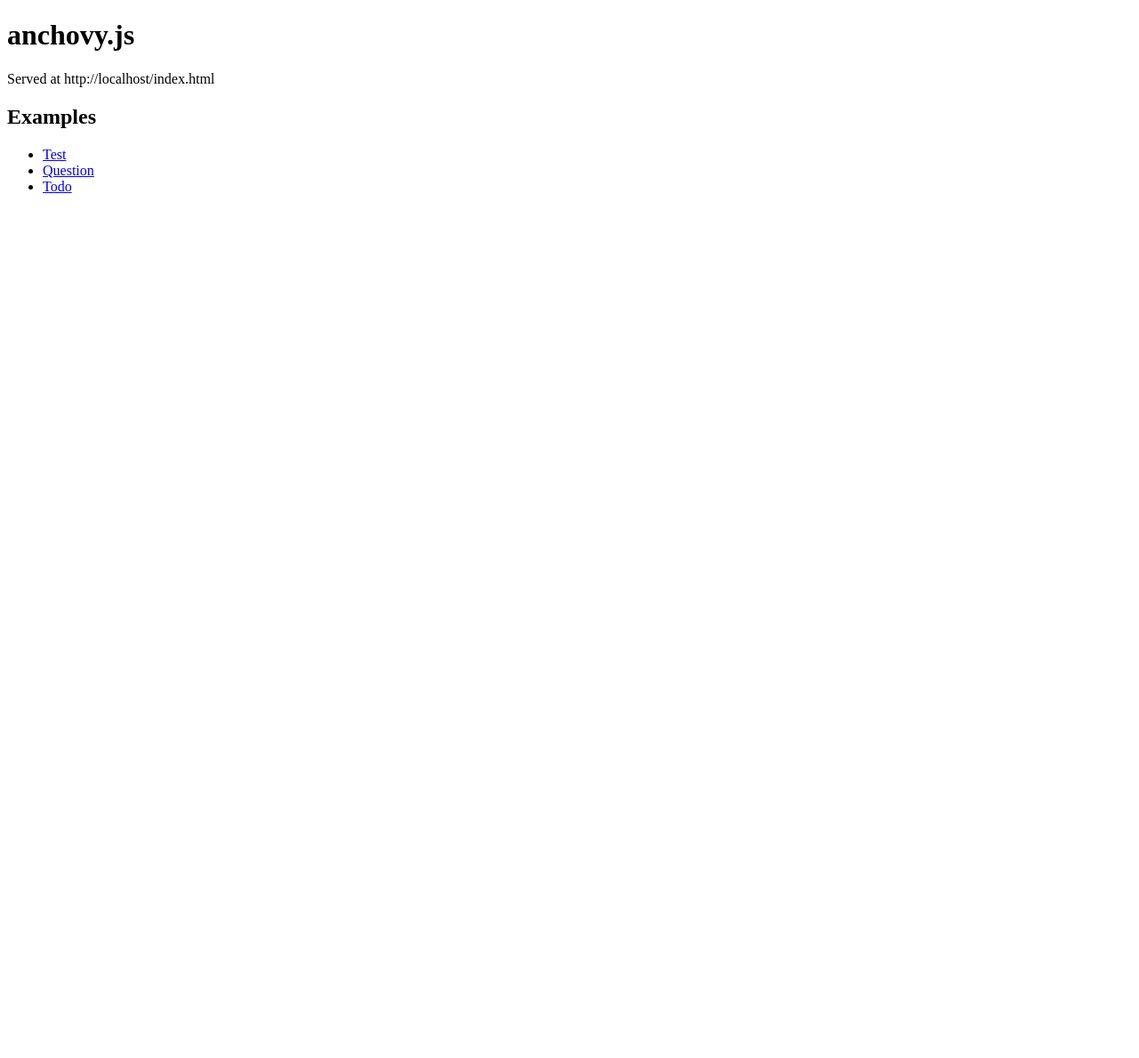
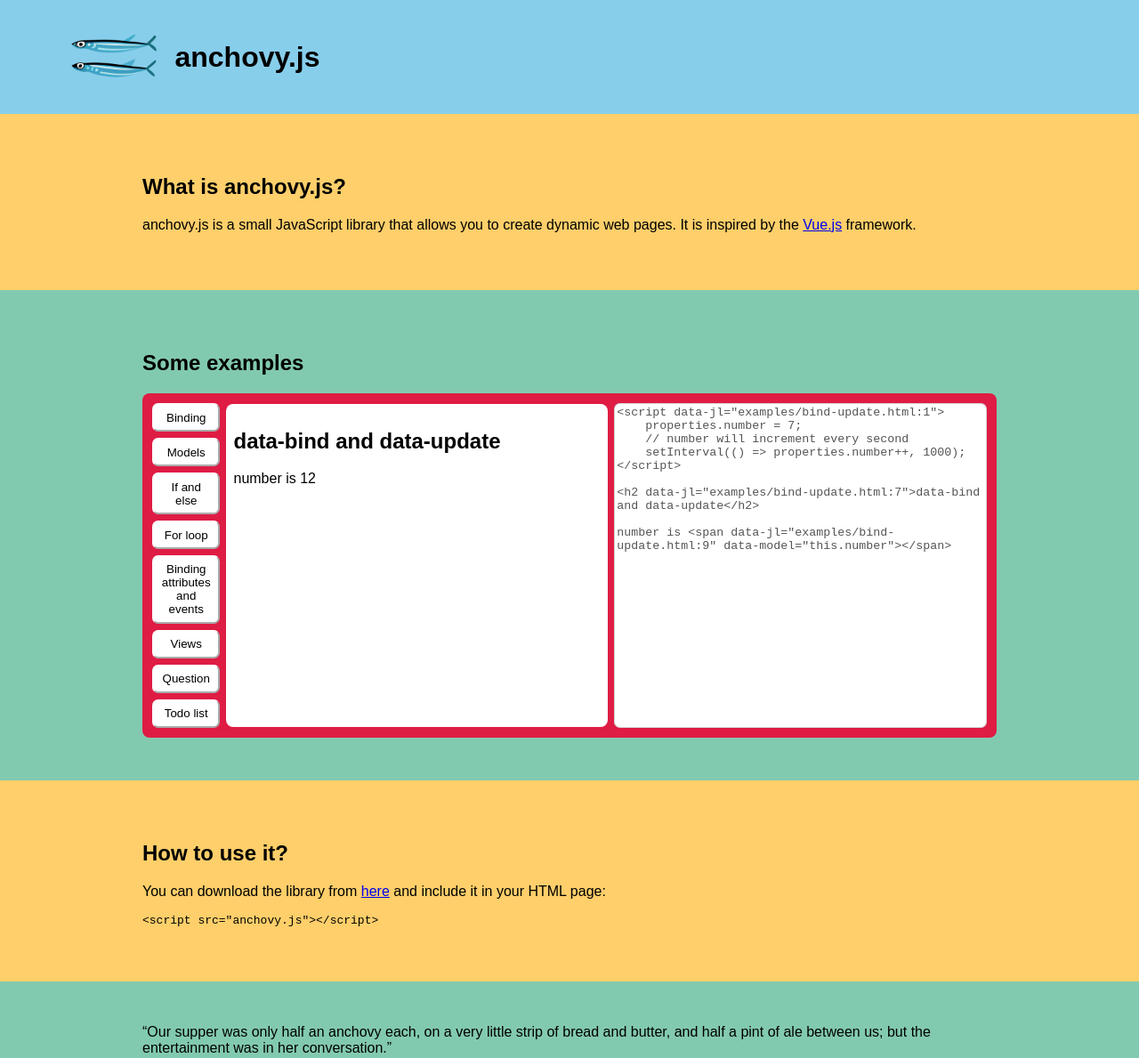
Before and after one commit to ptlc8/anchovy, a plain HTML site: page index.html in a window 1280 px wide. Shown: the top 1189 px of the page at 89% size. Before the commit the page ends 800 px from the top, so only its background shows below. Drawn offline with Linux system fonts and the light colour scheme.

Commit message:
examples + index page

```diff
--- a/anchovy.js
+++ b/anchovy.js
@@ -60,6 +60,8 @@ function update(el, newProperties) {
             el[el.type == "checkbox" ? "checked" : "value"] = value;
         } else if ("SELECT" == el.tagName) {
             el.value = value;
+        }  else if ("TEXTAREA" == el.tagName) {
+            el.innerHTML = value;
         } else if (el.innerText != value)
             el.innerText = value;
     }
--- /dev/null
+++ b/examples/bind-update.html
@@ -0,0 +1,9 @@
+<script>
+    properties.number = 7;
+    // number will increment every second
+    setInterval(() => properties.number++, 1000);
+</script>
+
+<h2>data-bind and data-update</h2>
+
+number is <span data-model="this.number"></span>
--- a/index.html
+++ b/index.html
@@ -2,21 +2,84 @@
 <html>
     <head>
         <meta charset="UTF-8" />
+        <meta name="viewport" content="width=device-width,initial-scale=1" />
         <script src="anchovy.js"></script>
         <title>anchovy.js</title>
         <link rel="icon" href="icon.png" />
+        <link rel="stylesheet" href="style.css" />
+        <script>
+            properties.title = "anchovy.js" + " ".repeat(100);
+            setInterval(() => properties.title = properties.title.slice(-1) + properties.title.slice(0,-1), 100);
+        </script>
     </head>
     <body>
-        <h1>anchovy.js</h1>
+        <header>
+            <img class="logo" src="icon.png" />
+            <h1 data-model="this.title">anchovy.js</h1>
+        </header>
 
-        <p>Served at <span data-bind="window.location"></span></p>
+        <section>
+            <h2>What is anchovy.js?</h2>
+            <p>
+                anchovy.js is a small JavaScript library that allows you to create dynamic web pages.
+                It is inspired by the <a href="https://vuejs.org/">Vue.js</a> framework.
+            </p>
+        </section>
+        <section>
+        <h2>Some examples</h2>
+            <script>
+                properties.examples = [
+                    { name: "Binding", url: "examples/bind-update.html" },
+                    { name: "Models", url: "examples/model.html" },
+                    { name: "If and else", url: "examples/if-else.html" },
+                    { name: "For loop", url: "examples/for.html" },
+                    { name: "Binding attributes and events", url: "examples/bind-attr-events.html" },
+                    { name: "Views", url: "examples/view.html" },
+                    { name: "Question", url: "examples/question.html" },
+                    { name: "Todo list", url: "examples/todo.html" }
+                ];
+                properties.example = undefined;
+                properties.exampleHTML = "";
+                loadExample(properties.examples[0]);
 
-        <h2>Examples</h2>
-        <ul>
-            <li><a href="test.html">Test</a></li>
-            <li><a href="question.html">Question</a></li>
-            <li><a href="todo.html">Todo</a></li>
-        </ul>
+                function loadExample(example) {
+                    properties.example = example;
+                    fetch(example.url)
+                        .then(resp => resp.text())
+                        .then(resp => properties.exampleHTML = resp);
+                }
+            </script>
+            <div class="examples">
+                <div class="list" data-for-each="e" data-for-in="this.examples">
+                    <button data-bind="this.e.name" data-on-click="loadExample(this.e);"></button>
+                </div>
+                <div class="view" data-bind-data-view="this.example?.url || ''" data-update="this.example">
 
+                </div>
+                <textarea class="code" disabled data-bind="this.exampleHTML" data-update="this.exampleHTML"></textarea>
+            </div>
+        </section>
+        <section>
+            <h2>How to use it?</h2>
+            <p>
+                You can download the library from <a href="https://cdn.jsdelivr.net/gh/ptlc8/anchovy@master/anchovy.js">here</a>
+                and include it in your HTML page:
+            </p>
+            <pre><code>&lt;script src="anchovy.js"&gt;&lt;/script&gt;</code></pre>
+        </section>
+        <section>
+            <q>Our supper was only half an anchovy each, on a very little strip of bread and butter, and half a pint of ale between us; but the entertainment was in her conversation.</q>
+            <p>
+                Similarly, the real value of a this library lies in how the programmer utilizes its components to build a larger and more complex application.
+                <br />
+                Overall, this analogy suggests that a small and basic programming library can still be valuable when used creatively and skillfully by a programmer, just as a meager meal can still be enjoyable when accompanied by engaging conversation.
+            </p>
+        </section>
+        <section>
+            <h2>How to contribute?</h2>
+            <p>
+                You can contribute to the project by forking it on <a href="https://github.com/ptlc8/anchovy" target="_blank">GitHub</a>.
+            </p>
+        </section>
     </body>
 </html>
--- /dev/null
+++ b/style.css
@@ -0,0 +1,78 @@
+:root {
+    font-family: Arial, Helvetica, sans-serif;
+}
+body {
+    margin: 0;
+}
+
+/* Header */
+header {
+    position: sticky;
+    top: 0;
+    background-color: skyblue;
+    padding: 0 1em;
+}
+header .logo {
+    height: 8em;
+    vertical-align: middle;
+}
+header h1 {
+    display: inline-block;
+    vertical-align: middle;
+}
+header:after {
+    content: "";
+}
+
+/* Main */
+section {
+    padding: 1em 2em;
+    background-color: #fecf6a;
+}
+section:nth-child(2n+1) {
+    background-color: #82caaf;
+}
+@media (orientation: landscape) {
+    header {
+        padding: 0 4em;
+    }
+    section {
+        padding: 3em 10em;
+    }
+}
+
+/* Examples displayer */
+.examples {
+    display: flex;
+    padding: 0.5em;
+    border-radius: 0.5em;
+    background-color: #df1c44;
+}
+.examples .view {
+    flex: 5;
+    background-color: white;
+    margin: .25em;
+    padding: .5em;
+    border-radius: .5em;
+}
+.examples .code {
+    flex: 5;
+    min-height: 16em;
+    background-color: white;
+    margin: .25em;
+    border-radius: .5em;
+    resize: none;
+}
+.examples .list {
+    flex: 1;
+    display: flex;
+    flex-direction: column;
+}
+.examples .list button {
+    margin: .25em;
+    padding: .5em;
+    background-color: white;
+    border: .2em outset white;
+    border-radius: .5em;
+    cursor: pointer;
+}
```
Also changed, not shown: examples/bind-attr-events.html (added, +14 -0 lines), examples/for.html (added, +22 -0 lines), examples/if-else.html (added, +11 -0 lines), examples/model.html (added, +10 -0 lines), examples/todo.html (added, +34 -0 lines), examples/view.html (added, +3 -0 lines), question.html (deleted, +0 -44 lines), todo.html (deleted, +0 -39 lines), examples/question.html (renamed from question.view.html).
